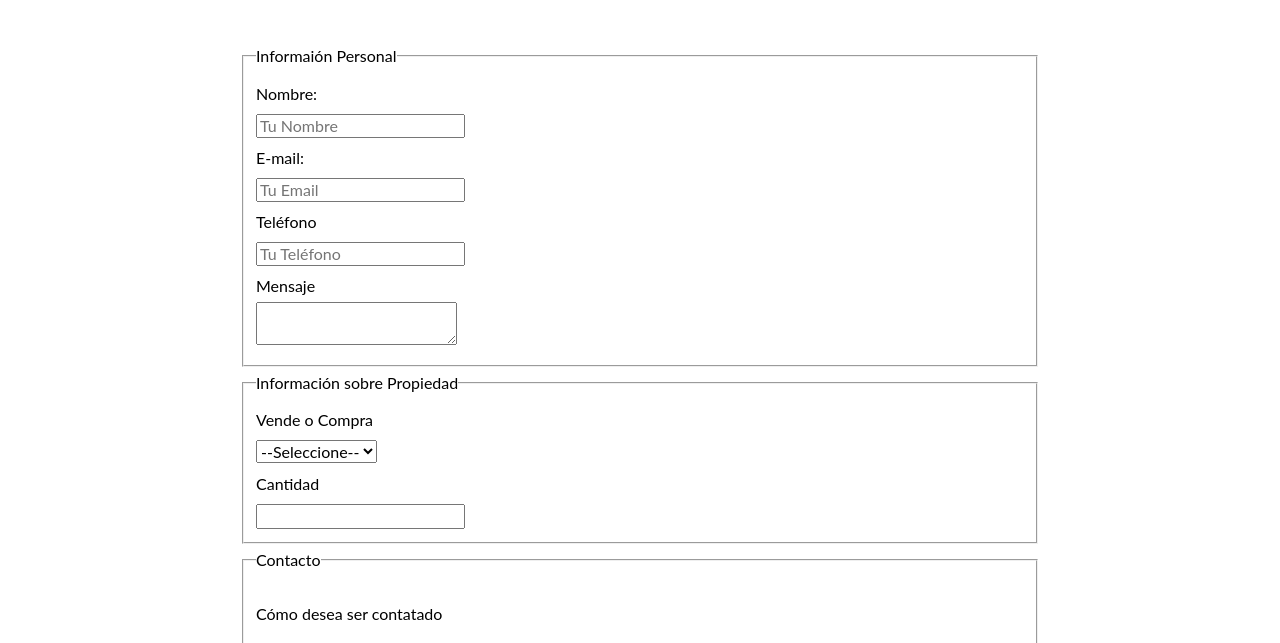
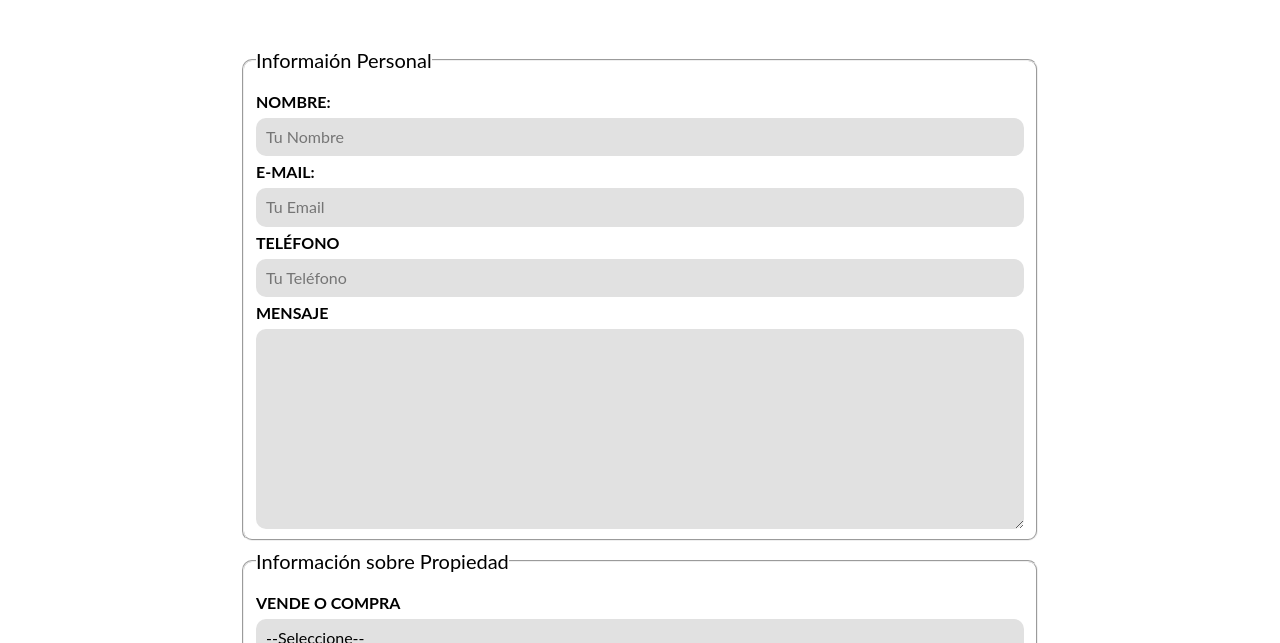
Before and after one commit to CarlosG4rc/BR-Curso, a plain HTML site: page contacto.html in a window 1280 px wide. Shown: the part 309-952 px from the top of the page. Drawn offline with Linux system fonts and the light colour scheme.

Commit message:
Add files via upload

```diff
--- a/CSS/style.css
+++ b/CSS/style.css
@@ -57,6 +57,10 @@ h4{
     margin-top: 3rem;
     display: inline-block;
     text-align: center;
+    border: none;
+}
+.boton:hover{
+    cursor: pointer;
 }
 .boton-amarillo{
     background-color: #e08709;
@@ -285,6 +289,46 @@ h4{
     align-items: center;
 }
 /**Contacto**/
+form p{
+    font-size: 1.2rem;
+    color: #4f4f4f;
+    margin: 2rem 0 0 0 ;
+}
+legend{
+    font-size: 2rem;
+    columns: #333333;
+}
 label{
+    font-weight: 700;
+    text-transform: uppercase;
     display: block;
 }
+
+input:not([type="submit"]), textarea,select{
+    padding: 1rem;
+    display: block;
+    width: 100%;
+    background-color: #e1e1e1;
+    border: none;
+    border-radius: 1rem;
+}
+input[type="radio"]{
+    width: auto;
+    margin: 0;
+}
+select{
+    -webkit-appearance: none;
+    appearance: none;
+}
+textarea{
+    height: 20rem;
+}
+.forma-contacto{
+    max-width: 30rem;
+    display: flex;
+    justify-content: space-between;
+    align-items: center;
+}
+fieldset{
+    border-radius: 1rem;
+}
```
